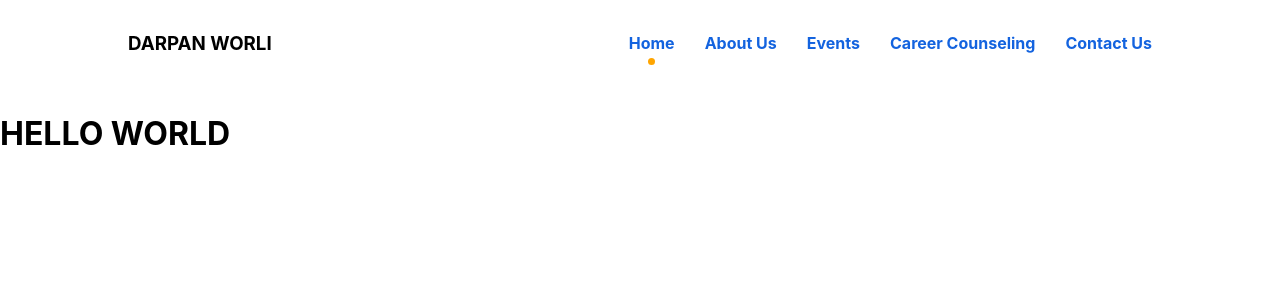
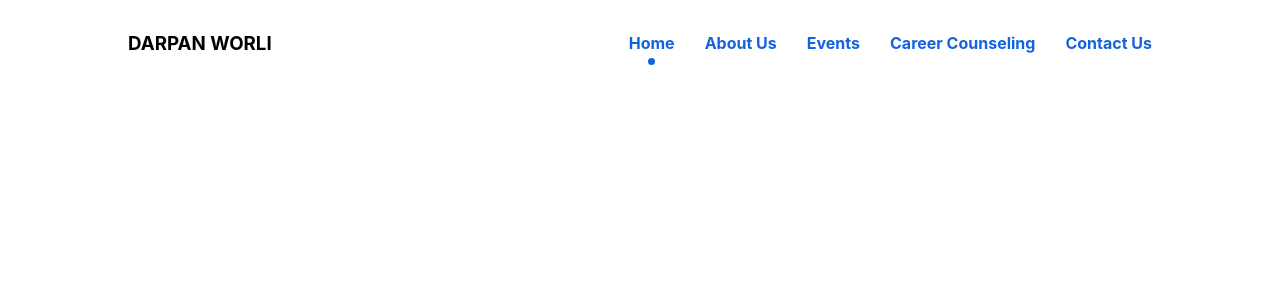
Before and after one commit to Hritik108/darpan_website, a React (Create React App) app: page /Home in a window 1280 px wide. Shown: the top 300 px of the page. Built offline with nearby package versions, Linux system fonts and the light colour scheme; a web font is replaced by a local one.

Commit message:
navbar fixed

```diff
--- a/src/assets/styles/aboutus.css
+++ b/src/assets/styles/aboutus.css
@@ -7,7 +7,6 @@
   }
 
   #about-head {
-    padding-top: 8%;
     font-family: Inter;
     font-style: normal;
     font-weight: bold;
--- a/src/assets/styles/navbar.css
+++ b/src/assets/styles/navbar.css
@@ -1,14 +1,21 @@
+.navbar{
+  margin-bottom: 10%;
+}
 .navbar-main{
   padding : 0% 10%;
   display: flex;
   height: 80px;
   background-color: white;
   padding-top: 20px;
-  position: static;
+  position: fixed;
   top: 0;
   width: 80vw;
   border-width: 0 0px 3px 0;
   transition: 1s;
+}
+
+.navbar-main2{
+  position: fixed;
 }
 
 .navbar-right{
@@ -37,7 +44,7 @@
   width: 7px;
   height: 7px;
   border-radius: 50%;
-  background-color: orange;
+  background-color: #1363DF;
   margin: auto;
   margin-top: 5px;
 }
--- a/src/components/home/homeIndex.js
+++ b/src/components/home/homeIndex.js
@@ -4,8 +4,8 @@ class Homeindex extends React.Component{
 
     render(){
         return (
-            <div>
-                <h1>HELLO WORLD</h1>
+            <div className="index-main">
+
             </div>
         )
     }
--- a/src/components/navbar.js
+++ b/src/components/navbar.js
@@ -9,6 +9,7 @@ class Navbar extends React.Component{
         super(props);
         this.state = {
             active :"home" ,
+            position : "static"
         }
         this.handleScroll = this.handleScroll.bind(this);
 
@@ -39,14 +40,16 @@ class Navbar extends React.Component{
       handleScroll(event){
         let scrollTop = window.pageYOffset;
         if (scrollTop > 10){
-            jQuery(".navbar-main").css({position:"fixed",height:"60px",padding:'0% 5%',width:"95%",border:"solid  #1363DF",borderWidth:"0px 0px 4px 0px"});
+
+            jQuery(".navbar-main").css({height:"60px",padding:'0% 5%',width:"95%",border:"solid  #1363DF",borderWidth:"0px 0px 4px 0px"});
         }
         else{
-            jQuery(".navbar-main").css({position:"static",height:"80px",padding:'1% 10% 0% 10%',width:"80vw",border:"0px"});
+            jQuery(".navbar-main").css({height:"80px",padding:'1% 10% 0% 10%',width:"80vw",border:"0px"});
         }
     }
     render(){
         return(
+            <div className="navbar">
            <div className="navbar-main">
                <div className="navbar-logo">
                     <h3>DARPAN WORLI</h3>
@@ -74,6 +77,7 @@ class Navbar extends React.Component{
                     </a>
                </div>
            </div>
+           </div>
         )
     }
 }
```
